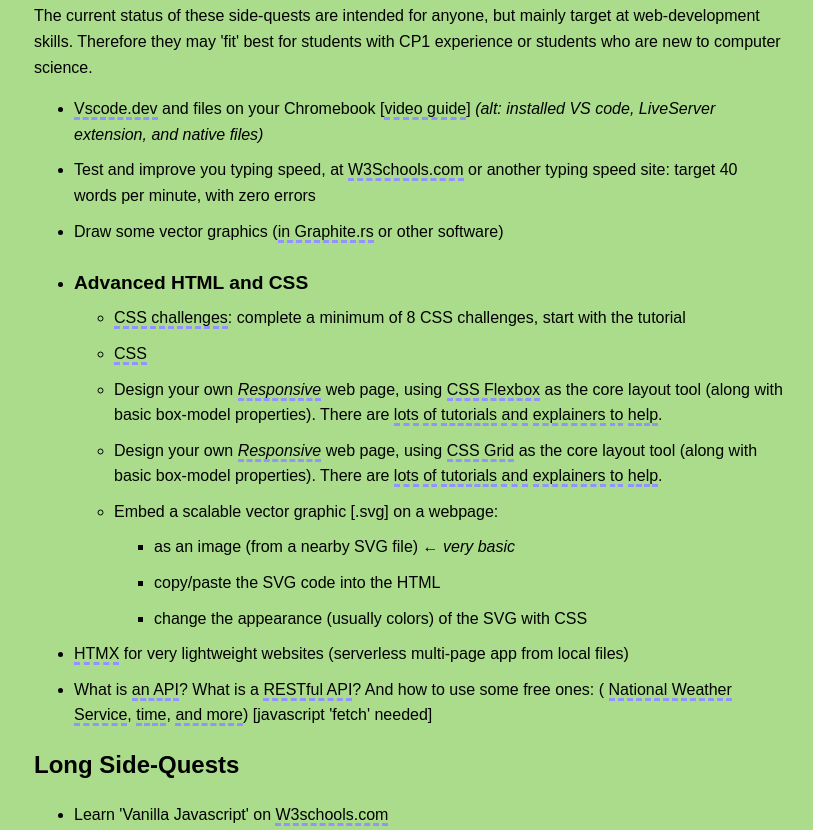
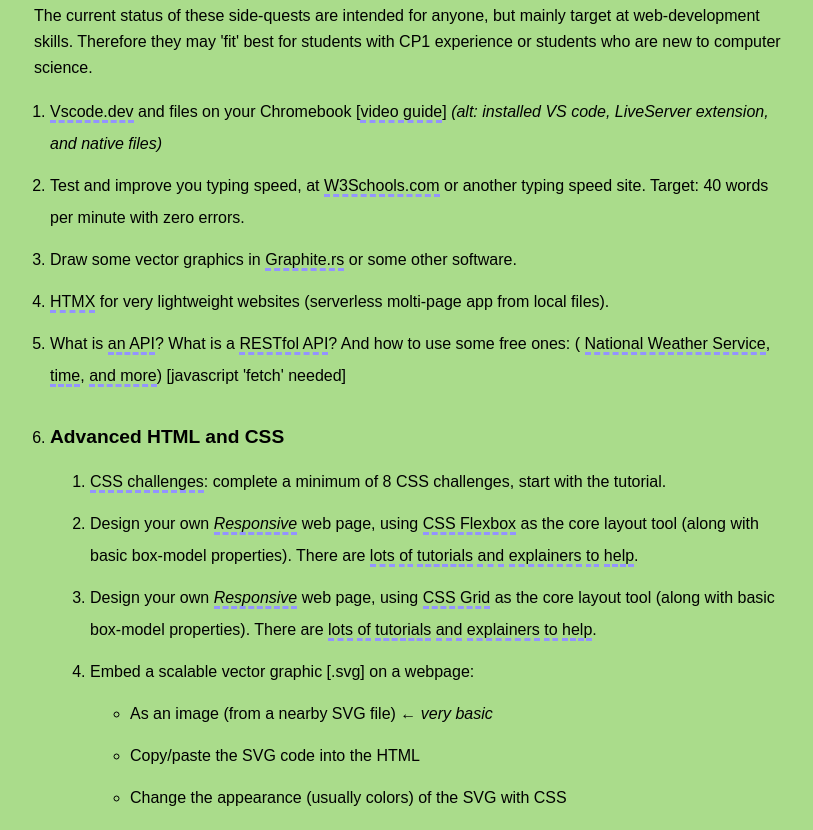
Before and after one commit to RiceC-at-MasonHS/side-quests, a plain HTML site: page index.html in a window 1280 px wide. Shown: the part 434-1264 px from the top of the page, without its empty margins (231-1044 px from the left). Drawn offline with Linux system fonts and the light colour scheme.

Commit message:
Changed website layout.

```diff
--- a/index.html
+++ b/index.html
@@ -13,57 +13,57 @@
         <!-- <h2>Computer Programming 1</h2> -->
         <h2>Each of the items below will get you a badge.</h2>
         <p>
-            <strong>How to get a badge:</strong> Engage with the item in some way, create an artifact that shows you learned, and email it to your teacher<em>(Possibly, ungraded <a href="https://masonohioschools.schoology.com/">Schoology</a> assignments could be added for submission. Refer to updates and in-class announcements.)</em> From there, your teacher will add a badge to your account. These may also be reflected in your <a href="https://app.schoolinks.com">Schoolinks</a> profile.
+            <strong>How to get a badge:</strong> Engage with the item in some way, create an artifact that shows you learned, and email it to your teacher<em>(Possibly, ungraded <a href="https://masonohioschools.schoology.com/">Schoology</a> assignments coold be added for submission. Refer to updates and in-class announcements.)</em> From there, your teacher will add a badge to your account. These may also be reflected in your <a href="https://app.schoolinks.com">Schoolinks</a> profile.
         </p>
 
         <p>(<em>They may need to make the badge from scratch if you are the first... So be patient</em> 🤪)</p>
 
         <p><strong>Email</strong>: ricec@masonohioschools.com</p>
 
-        <div>
+        <div class="quests">
             <h3>Short Side-Quests</h3>
+
             <p>The current status of these side-quests are intended for anyone, but mainly target at web-development skills. Therefore they may 'fit' best for students with CP1 experience or students who are new to computer science.</p>
-            <ul>
+
+            <ol class="items">
                 <li><a href="https://vscode.dev/" target="_blank">Vscode.dev</a> and files on your Chromebook [<a href="https://www.youtube.com/watch?v=t28PnKmS65U" target="_blank">video guide</a>] <em>(alt: installed VS code, LiveServer extension, and native files)</em></li>
-                <li>Test and improve you typing speed, at <a href="https://www.w3schools.com/typingspeed/">W3Schools.com</a> or another typing speed site: target 40 words per minute, with zero errors</li>
-                <li>Draw some vector graphics (<a href="https://graphite.rs/" target="_blank">in Graphite.rs</a> or other software)</li>
+                <li>Test and improve you typing speed, at <a href="https://www.w3schools.com/typingspeed/">W3Schools.com</a> or another typing speed site. Target: 40 words per minute with zero errors.</li>
+                <li>Draw some vector graphics in <a href="https://graphite.rs/" target="_blank">Graphite.rs</a> or some other software.</li>
+                <li><a href="https://htmx.org/docs/#introduction" target="_blank">HTMX</a> for very lightweight websites (serverless molti-page app from local files).</li>
+                <li>What is <a href="https://blog.postman.com/understanding-api-basics-beginners/" target="_blank">an API</a>?
+                    What is a <a href="https://blog.postman.com/rest-api-examples/" target="_blank">RESTfol API</a>?
+                    And how to use some free ones: (
+                    <a href="https://www.weather.gov/documentation/services-web-api" target="_blank">National Weather Service</a>,
+                    <a href="https://tf.nist.gov/tf-cgi/servers.cgi" target="_blank">time</a>,
+                    <a href="https://apilist.fun/collection/free-apis" target="_blank">and more</a>) [javascript 'fetch' needed]
+                </li>
+
+                <li><h4>Advanced HTML and CSS</h4>
+                    <ol>
+                        <li><a href="https://css-challenges.com/" target="_blank">CSS challenges</a>: complete a minimum of 8 CSS challenges, start with the tutorial.</li>
                         <li>
-                    <h4>Advanced HTML and CSS</h4>
-                    <ul>
-                        <li><a href="https://css-challenges.com/" target="_blank">CSS challenges</a>: complete a minimum of 8 CSS challenges, start with the tutorial</li>
-                        <li>
-                            <a href="index.html" target="_blank">CSS</a>
-                        </li>
-                        <li>
-                            Design your own <em><a href="https://developer.mozilla.org/en-US/docs/Learn/CSS/CSS_layout/Responsive_Design" target="_blank">Responsive</a></em> web page, using <a href="https://css-tricks.com/snippets/css/a-guide-to-flexbox/" target="_blank">CSS Flexbox</a> as the core layout tool (along with basic box-model properties). There are <a href="https://www.w3schools.com/css/css3_flexbox_responsive.asp" target="_blank">lots</a> <a href="https://www.codecademy.com/learn/fecp-22-making-a-website-responsive/modules/wdcp-22-layout-with-flexbox/cheatsheet" target="_blank">of</a> <a href="https://www.youtube.com/watch?v=qZv-rNx0jEA&t=1s" target="_blank">tutorials</a> <a href="https://www.youtube.com/watch?v=S0a7PEOi0do" target="_blank">and</a> <a href="https://www.youtube.com/watch?v=K74l26pE4YA" target="_blank">explainers</a> <a href="https://www.youtube.com/watch?v=vQAvjof1oe4" target="_blank">to</a> <a href="https://www.youtube.com/watch?v=u044iM9xsWU" target="_blank">help</a>.
+                            Design your own <em><a href="https://developer.mozilla.org/en-US/docs/Learn/CSS/CSS_layout/Responsive_Design" target="_blank">Responsive</a></em> web page, using <a href="https://css-tricks.com/snippets/css/a-guide-to-flexbox/" target="_blank">CSS Flexbox</a> as the core layout tool (along with basic box-model properties). There are <a href="https://www.w3schools.com/css/css3_flexbox_responsive.asp" target="_blank">lots</a> <a href="https://www.codecademy.com/learn/fecp-22-making-a-website-responsive/modoles/wdcp-22-layout-with-flexbox/cheatsheet" target="_blank">of</a> <a href="https://www.youtube.com/watch?v=qZv-rNx0jEA&t=1s" target="_blank">tutorials</a> <a href="https://www.youtube.com/watch?v=S0a7PEOi0do" target="_blank">and</a> <a href="https://www.youtube.com/watch?v=K74l26pE4YA" target="_blank">explainers</a> <a href="https://www.youtube.com/watch?v=vQAvjof1oe4" target="_blank">to</a> <a href="https://www.youtube.com/watch?v=u044iM9xsWU" target="_blank">help</a>.
                         </li>
                         <li>
                             Design your own <em><a href="https://developer.mozilla.org/en-US/docs/Learn/CSS/CSS_layout/Responsive_Design" target="_blank">Responsive</a></em> web page, using <a href="https://developer.mozilla.org/en-US/docs/Web/CSS/CSS_grid_layout/Basic_concepts_of_grid_layout" target="_blank">CSS Grid</a> as the core layout tool (along with basic box-model properties). There are <a href="https://www.youtube.com/watch?v=9zBsdzdE4sM" target="_blank">lots</a> <a href="https://www.youtube.com/watch?v=FEnRpy9Xfes" target="_blank">of</a> <a href="https://css-tricks.com/look-ma-no-media-queries-responsive-layouts-using-css-grid/" target="_blank">tutorials</a> <a href="https://developer.mozilla.org/en-US/docs/Web/CSS/CSS_grid_layout/Realizing_common_layouts_using_grids" target="_blank">and</a> <a href="https://www.youtube.com/watch?v=sKFW3wek21Q" target="_blank">explainers</a> <a href="https://www.youtube.com/watch?v=b9N1qLTVhvs" target="_blank">to</a> <a href="https://www.youtube.com/watch?v=rg7Fvvl3taU" target="_blank">help</a>.
                         </li>
                         <li>
                             Embed a scalable vector graphic [.svg] on a webpage:
-                            <ul>
-                                <li>as an image (from a nearby SVG file) ← <em>very basic</em></li>
-                                <li>copy/paste the SVG code into the HTML</li>
-                                <li>change the appearance (usually colors) of the SVG with CSS</li>
+                        </li>
+                        <ul style="list-style-type:circle">
+                            <li>As an image (from a nearby SVG file) ← <em>very basic</em></li>
+                            <li>Copy/paste the SVG code into the HTML</li>
+                            <li>Change the appearance (usually colors) of the SVG with CSS</li>
                         </ul>
+
+                    </ol>
                 </li>
-                    </ul>
-                </li>
-                <li><a href="https://htmx.org/docs/#introduction" target="_blank">HTMX</a> for very lightweight websites (serverless multi-page app from local files)</li>
-                <li>What is <a href="https://blog.postman.com/understanding-api-basics-beginners/" target="_blank">an API</a>?
-                    What is a <a href="https://blog.postman.com/rest-api-examples/" target="_blank">RESTful API</a>?
-                    And how to use some free ones: (
-                    <a href="https://www.weather.gov/documentation/services-web-api" target="_blank">National Weather Service</a>,
-                    <a href="https://tf.nist.gov/tf-cgi/servers.cgi" target="_blank">time</a>,
-                    <a href="https://apilist.fun/collection/free-apis" target="_blank">and more</a>) [javascript 'fetch' needed]
-                </li>
-            </ul>
+            </ol>
         </div>
 
-        <div>
+        <div class="quests">
             <h3>Long Side-Quests</h3>
-            <ul>
+            <ol class="items">
               <li>Learn 'Vanilla Javascript' on <a href="https://www.w3schools.com/js/" target="_blank">W3schools.com</a></li>
               <li><a href="https://web.mit.edu/mprat/Public/web/Terminus/Web/main.html" target="_blank">Terminus CLI game</a> (from MIT)</li>
               <li>Domain names ~ buying one for your website</li>
@@ -75,8 +75,9 @@
               <li>Virtual private servers (Linode, etc)</li>
               <li>Version Control: Git & GitHub</li>
               <li>GitHub Pages (possibly with unique Domain Name)</li>
-            </ul>
+            </ol>
         </div>
+
 
     </div>
 </body>
--- a/styles/main.css
+++ b/styles/main.css
@@ -43,3 +43,9 @@
     /* list-style-type: none; */
     margin: 10px 0;
 }
+
+.items{
+    padding-left: 1em;
+    margin-top: 0;
+    line-height: 2;
+}
```
Also changed, not shown: 1 other file. Lines whose indentation alone changed are shown as unchanged.
